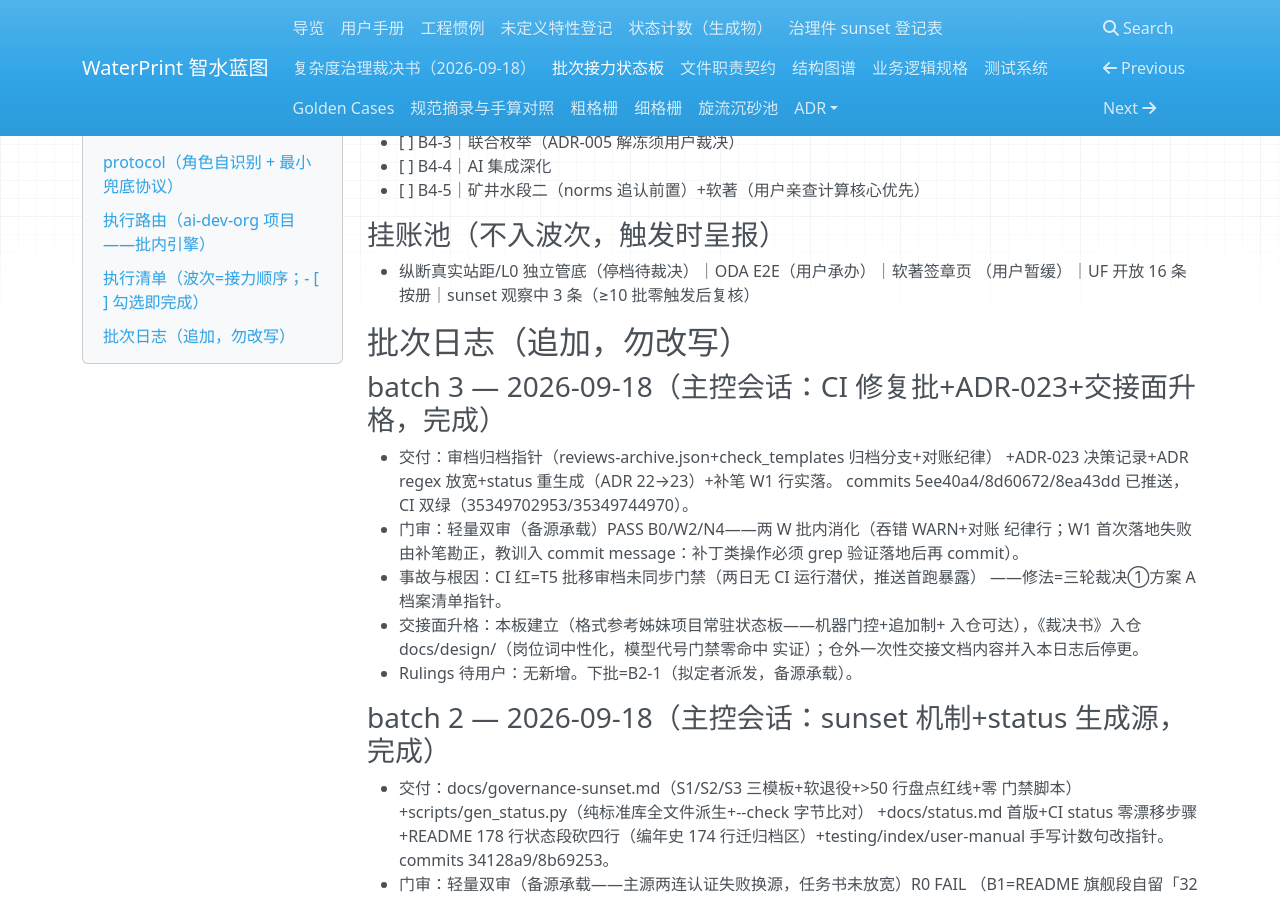
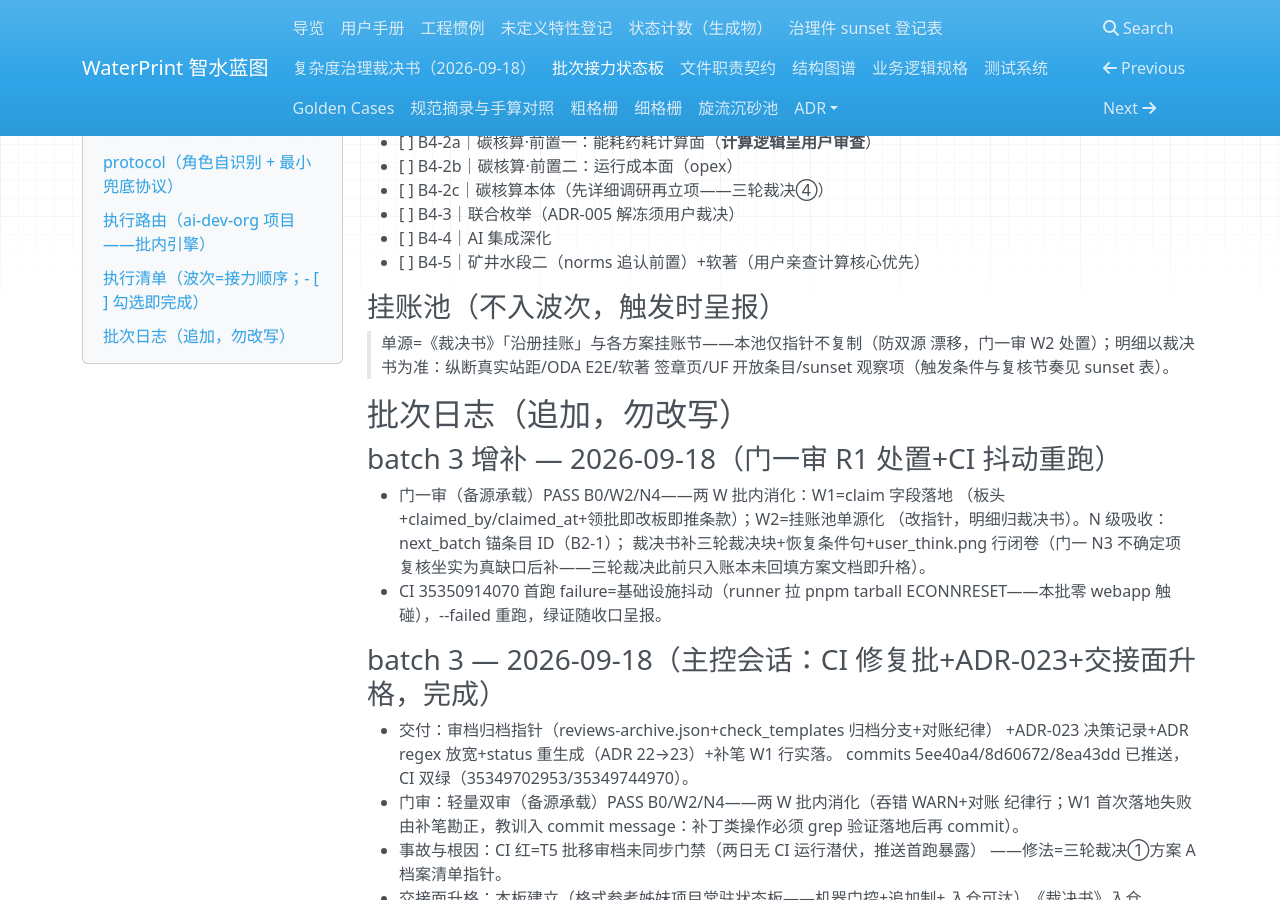
Before and after one commit to yyx20040712/waterprint, an MkDocs documentation site: the page built from docs/handoff/relay.md, in a window 1280 px wide and 900 px high, scrolled down 1633 px. Built offline with MkDocs 1.6.1, drawn with Linux system fonts in a browser that asks for light colours; nearby versions of some CDN libraries; some of the changed text lies outside the part shown.

Commit message:
回炉 R1: 交接面升格批门一处置落地——relay 板 claim 字段落地（板头 +claimed_by/claimed_at+领批即改板即推条款——领批状态对板外可见，W1 处置）+挂账池单源化改指针（明细归裁决书防双源漂移，W2 处置）+next_batch 锚条目 ID B2-1+收口四步显式含板头字段同步刷新；裁决书补三轮裁决整块（推送后四裁决——此前只入账本未回填方案文档即升格=门一 N3 复核坐实真缺口）+恢复条件句「直至用户另行通知恢复主源」+user_think.png 行闭卷。CI 35350914070 首跑 failure=runner 拉 pnpm tarball ECONNRESET 基础设施抖动（本批零 webapp 触碰）——--failed 重跑中，绿证收口呈报。板头计数 4/20 实测复核。

```diff
--- a/docs/handoff/relay.md
+++ b/docs/handoff/relay.md
@@ -14,7 +14,9 @@
 - checked_total: 20
 - checked_done: 4
 - last_handover: 2026-09-18
-- next_batch: 批 2 拟定者任务书起草+派发（备源承载——《裁决书》三轮裁决③）
+- claimed_by: -
+- claimed_at: -
+- next_batch: B2-1（拟定者任务书起草+派发，备源承载——《裁决书》三轮裁决③）
 
 ## protocol（角色自识别 + 最小兜底协议）
 
@@ -23,9 +25,11 @@
   开工首步 Skill 加载 `ai-dev-org`（组织主干）→ `org-config resolve` →
   读本板+《裁决书》→ 按「执行清单」领下一批 → 按 AGENTS.md 管道执行
   （架构级批走三段通道：社区调研→拟定→对抗审核→主控终裁；实现批双门；
-  文档批轻量双审）→ **收口四步=勾选框更新+批次日志追加（勿改写）+
-  收口即推送+守望 CI 至绿**（三轮裁决④常态化）。
-- 领批冲突：无 claim 字段（单会话作业）——多会话并行时先建 claim 机制再开工。
+  文档批轻量双审）→ **收口四步=勾选框更新（含板头计数/next_batch/
+  last_handover 同步刷新）+批次日志追加（勿改写）+收口即推送+守望
+  CI 至绿**（三轮裁决④常态化）。
+- 领批纪律：领批即改板（claimed_by/claimed_at 回填）即推送——领批状态对
+  板外可见；收口时 claim 字段归「-」。他席读板见 claimed_by≠- 即避让。
 - 停止事由：破坏性/安全敏感/计划破碎到每条路都是猜 → status: HOLD 后呈报用户。
 - 模型路由事实：门一主源周额度达上限（2026-09-18 用户告知）——门一/拟定者
   一律备源承载直至用户另行通知；逐字指令在组织账本 ruling 行。
@@ -77,10 +81,20 @@
 
 ### 挂账池（不入波次，触发时呈报）
 
-- 纵断真实站距/L0 独立管底（停档待裁决）｜ODA E2E（用户承办）｜软著签章页
-  （用户暂缓）｜UF 开放 16 条按册｜sunset 观察中 3 条（≥10 批零触发后复核）
+> 单源=《裁决书》「沿册挂账」与各方案挂账节——本池仅指针不复制（防双源
+> 漂移，门一审 W2 处置）；明细以裁决书为准：纵断真实站距/ODA E2E/软著
+> 签章页/UF 开放条目/sunset 观察项（触发条件与复核节奏见 sunset 表）。
 
 ## 批次日志（追加，勿改写）
+
+### batch 3 增补 — 2026-09-18（门一审 R1 处置+CI 抖动重跑）
+- 门一审（备源承载）PASS B0/W2/N4——两 W 批内消化：W1=claim 字段落地
+  （板头 +claimed_by/claimed_at+领批即改板即推条款）；W2=挂账池单源化
+  （改指针，明细归裁决书）。N 级吸收：next_batch 锚条目 ID（B2-1）；
+  裁决书补三轮裁决块+恢复条件句+user_think.png 行闭卷（门一 N3 不确定项
+  复核坐实为真缺口后补——三轮裁决此前只入账本未回填方案文档即升格）。
+- CI 35350914070 首跑 failure=基础设施抖动（runner 拉 pnpm tarball
+  ECONNRESET——本批零 webapp 触碰），--failed 重跑，绿证随收口呈报。
 
 ### batch 3 — 2026-09-18（主控会话：CI 修复批+ADR-023+交接面升格，完成）
 - 交付：审档归档指针（reviews-archive.json+check_templates 归档分支+对账纪律）
```
Also changed, not shown: docs/design/2026-09-18_complexity-governance-ruling.md (+8 -1 lines).
